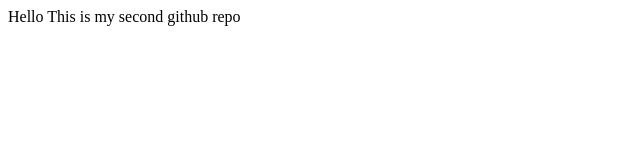
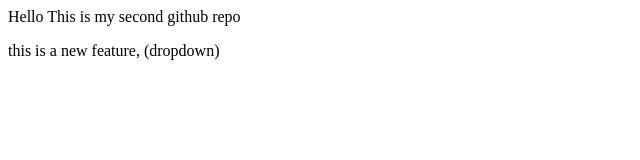
Before and after one commit to prabhavkansal8266/LocalRepo, a plain HTML site: page index.html in a window 1280 px wide. Shown: the whole page, without its empty margins (0-640 px from the left). Drawn offline with Linux system fonts and the light colour scheme.

```diff
--- a/index.html
+++ b/index.html
@@ -1,3 +1,4 @@
 <p>
     Hello This is my second github repo
 </p>
+<p>this is a new feature, (dropdown)</p>
```
